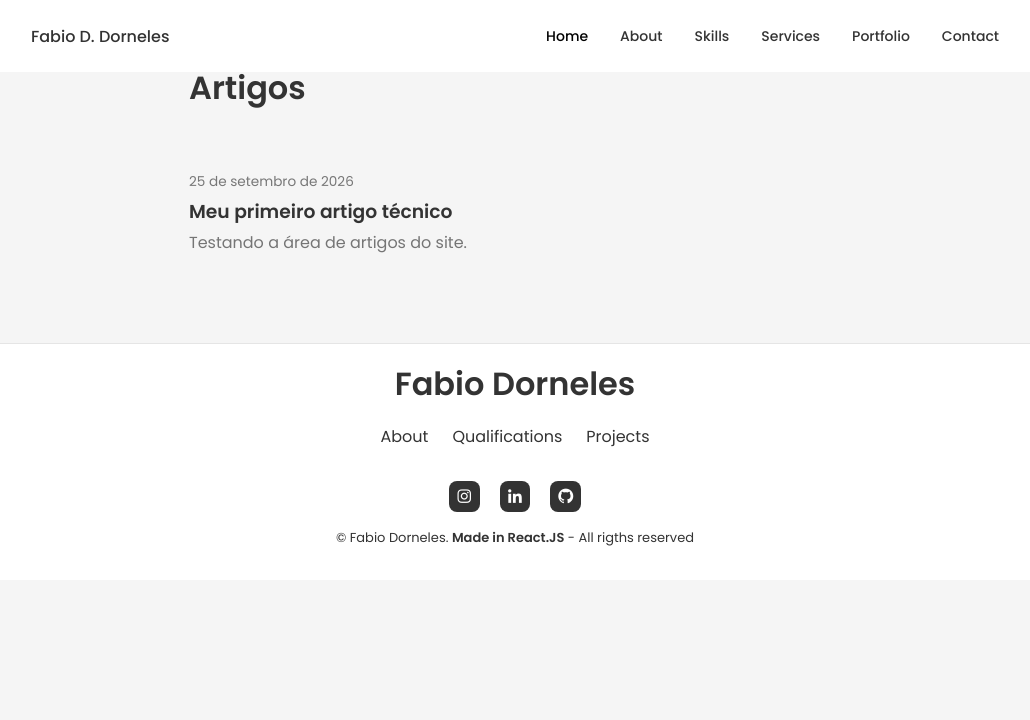
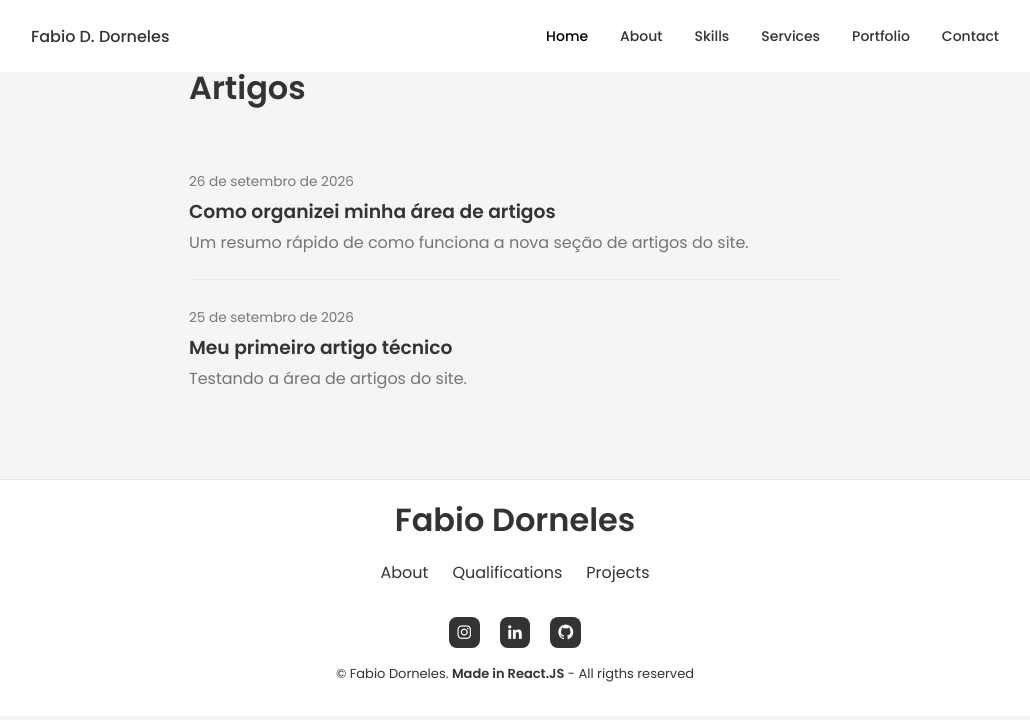
Before and after one commit to fabiodrneles/portfolio-react, a React (Create React App) app: page /blog in a window 1280 px wide. Shown: the top 720 px of the page, without its empty margins (125-1155 px from the left). Built offline with nearby package versions, Linux system fonts and the light colour scheme.

Commit message:
feat: adiciona artigo de exemplo

```diff
--- a/src/posts/posts.js
+++ b/src/posts/posts.js
@@ -1,4 +1,11 @@
 const posts = [
+  {
+    slug: "como-organizei-minha-area-de-artigos",
+    title: "Como organizei minha área de artigos",
+    date: "2026-09-26",
+    excerpt: "Um resumo rápido de como funciona a nova seção de artigos do site.",
+    contentHtml: "<p>Este é um <strong>artigo de exemplo</strong>, criado para eu lembrar o <em>formato</em> a seguir da próxima vez que escrever algo.</p><h2>O que essa seção faz</h2><p>Cada artigo é um item dentro do array <code>posts</code>, com estes campos:</p><ul><li><strong>slug</strong>: parte da URL, sem espaços nem acentos</li><li><strong>title</strong>: título do artigo</li><li><strong>date</strong>: data no formato AAAA-MM-DD</li><li><strong>excerpt</strong>: resumo curto, aparece na listagem</li><li><strong>contentHtml</strong>: o texto formatado, gerado pelo dashboard em <code>/admin</code></li></ul><blockquote>Basta escrever no dashboard, clicar em \"Gerar código\" e colar aqui dentro.</blockquote><p>Pronto — é só isso.</p>",
+  },
   {
     slug: "primeiro-post",
     title: "Meu primeiro artigo técnico",
```
